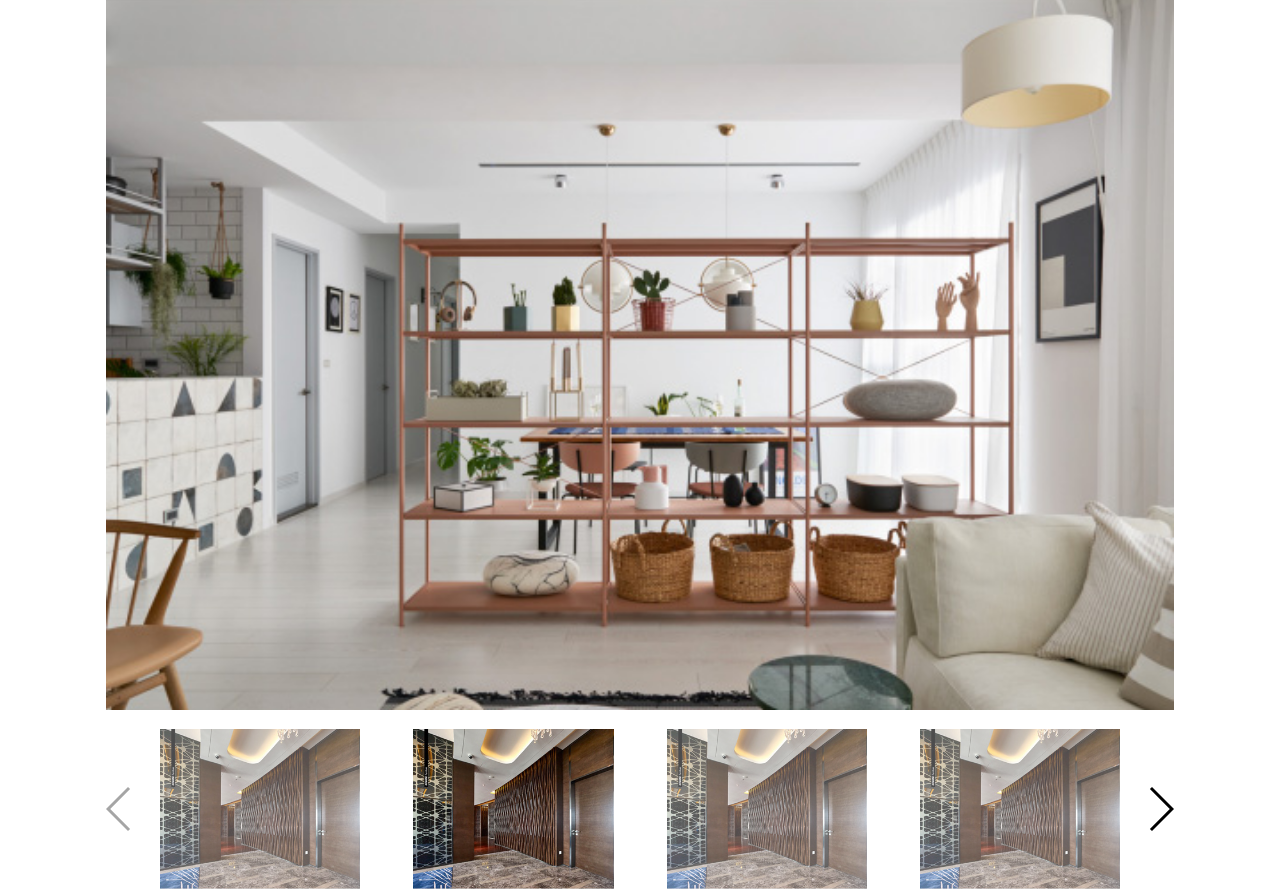
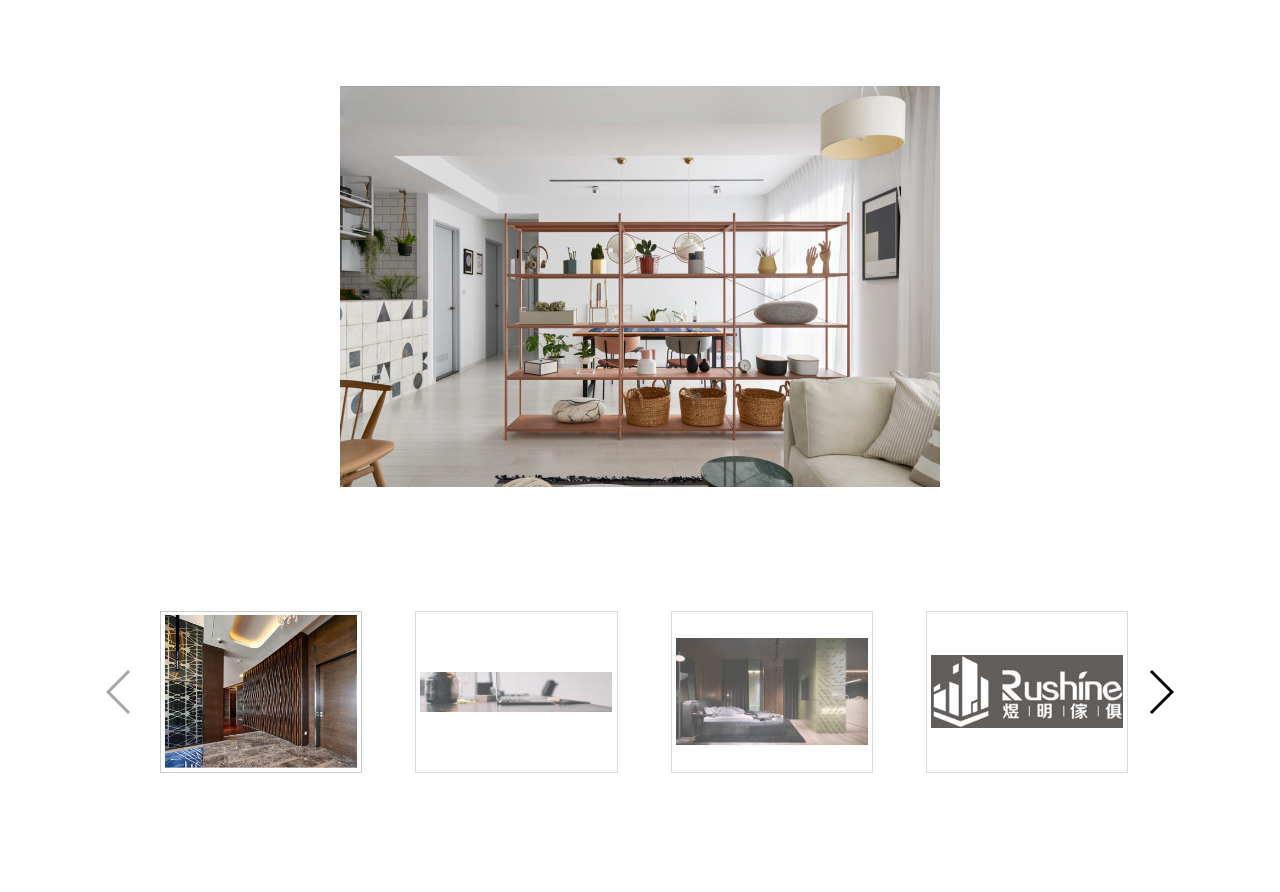
Before and after one commit to GarryDeng/two-furniture, a plain HTML site: page product-details.html in a window 1280 px wide. Shown: the part 675-1567 px from the top of the page. Drawn offline with Linux system fonts and the light colour scheme.

Commit message:
详情页的图片适应与切换效果

```diff
--- a/css/product.less
+++ b/css/product.less
@@ -172,10 +172,17 @@
     .details-content{
         position: relative;
         padding-bottom: 50px;
+        height: 4.5rem;
+        .swiper-slide{
+            text-align: center;
+            line-height: 4.5rem;
+        }
         img{
-            width: 100%;
-            display: block;
+            max-width: 100%;
+            display: inline-block;
             // display: none;
+            max-height: 100%;
+            vertical-align: middle;
         }
     }
     .swiper-container{
@@ -185,7 +192,7 @@
         &::after,&::before{
             content: "";
             display: blcok;
-            width: 54px;
+            width: 40px;
             background: #FFF;
             position: absolute;
             top: 0;
@@ -201,14 +208,20 @@
         .swiper-slide{
             width: 200px;
             height: 160px;
+            line-height: 160px;
             opacity: .7;
             cursor: pointer;
+            border: 1px solid #ccc;
+            text-align: center;
+            font-size: 0;
             &.active{
                 opacity: 1;
             }
             img{
-                width: 100%;
-                height: 100%;
+                max-width: 96%;
+                max-height: 96%;
+                display: inline-block;
+                vertical-align: middle;
             }
         }
         .swiper-button-prev, .swiper-container-rtl .swiper-button-next{
@@ -228,6 +241,11 @@
         .product-content-list {
             width: 1068px;
             padding-top: 18px;
+        }
+    }
+    .product-details-date{
+        .details-content{
+            padding-bottom: 38px;
         }
     }
 }
@@ -267,6 +285,7 @@
         padding: 0 50px;
         .swiper-slide {
             width: 181px;
+            line-height: 144px;
             height: 144px;
         }
     }
@@ -318,6 +337,7 @@
         .swiper-slide {
             width: 139.5px;
             height: 110.9px;
+            line-height: 110.9px;
         }
     }
 }
@@ -417,6 +437,7 @@
             .swiper-slide{
                 width: 160/75rem;
                 height: 128/75rem;
+                line-height: 128/75rem;
             }
             &::after,&::before{
                 display: none;
--- a/product-details.html
+++ b/product-details.html
@@ -109,44 +109,46 @@
                                 <img src="./images/product-details.jpg" alt="1">
                             </div>
                             <div class="swiper-slide">
-                                <img src="./images/product-details.jpg" alt="2">
+                                <img src="./images/relation-banner.jpg" alt="2">
                             </div>
                             <div class="swiper-slide">
-                                <img src="./images/product-details.jpg" alt="3">
+                                <img src="./images/index-bed.jpg" alt="3">
                             </div>
                             <div class="swiper-slide">
-                                <img src="./images/product-details.jpg" alt="4">
+                                <img src="./images/logo.jpg" alt="4">
                             </div>
                             <div class="swiper-slide">
                                 <img src="./images/product-details.jpg" alt="5">
                             </div>
                             <div class="swiper-slide">
-                                <img src="./images/product-details.jpg" alt="6">
+                                <img src="./images/about-banner.jpg" alt="6">
                             </div>
                         </div>
+                        <!-- <div class="swiper-button-prev swiper-button-black"></div>
+                        <div class="swiper-button-next swiper-button-black"></div> -->
                     </div>
                 </div>
                 <!-- 下方滚动栏start -->
                 <div class="swiper-container">
                     <div class="swiper-wrapper">
-                        <div class="swiper-slide">
+                        <div class="swiper-slide active">
                             <img src="./images/block-list.jpg" alt="">
                         </div>
                         <!-- active为选中状态 -->
-                        <div class="swiper-slide active">
-                            <img src="./images/block-list.jpg" alt="">
+                        <div class="swiper-slide">
+                            <img src="./images/relation-banner.jpg" alt="">
+                        </div>
+                        <div class="swiper-slide">
+                            <img src="./images/index-bed.jpg" alt="">
+                        </div>
+                        <div class="swiper-slide">
+                            <img src="./images/logo.jpg" alt="">
                         </div>
                         <div class="swiper-slide">
                             <img src="./images/block-list.jpg" alt="">
                         </div>
                         <div class="swiper-slide">
-                            <img src="./images/block-list.jpg" alt="">
-                        </div>
-                        <div class="swiper-slide">
-                            <img src="./images/block-list.jpg" alt="">
-                        </div>
-                        <div class="swiper-slide">
-                            <img src="./images/block-list.jpg" alt="">
+                            <img src="./images/about-banner.jpg" alt="">
                         </div>
                     </div>
                     <div class="swiper-button-prev swiper-button-black"></div>
@@ -157,7 +159,6 @@
                     var imgRight = 53;
                     if(document.documentElement.clientWidth <=1180) imgRight = 18;
                     if(document.documentElement.clientWidth <=950) imgRight = 10;
-                    // if(document.documentElement.clientWidth <=750) imgRight = 18/75+'rem';
                     var mySwiper = new Swiper('.swiper-container', {
                         slidesPerView: 4,
                         spaceBetween: imgRight,
@@ -168,13 +169,36 @@
                     });
                      var myContent = new Swiper('.details-content', {
                         simulateTouch: false,//禁止鼠标模拟
+                        // navigation: {
+                        //      nextEl: '.swiper-button-next',
+                        //      prevEl: '.swiper-button-prev',
+                        // },
                     });
                     myContent.slideTo($('.swiper-container .active').index());
                     $('.swiper-container .swiper-slide').on('click',function(){
                         $(this).addClass('active').siblings('.swiper-slide').removeClass('active');
                         var IndexLingth = $('.swiper-container .active').index();
                         myContent.slideTo(IndexLingth);
-                        // $('.details-content').find('img').eq(IndexLingth).show(0).siblings('img').hide(0);
+                    });
+                    $(".product-details-date .swiper-container .swiper-button-next").on('click',function(){
+                        var IndexLingth = $('.swiper-container .active').index() + 1;
+                        myContent.slideTo(IndexLingth);
+                        $('.product-details-date .swiper-container .swiper-slide').eq(IndexLingth).addClass('active').siblings('.swiper-slide').removeClass('active');
+                    });
+                    $(".product-details-date .swiper-container .swiper-button-prev").on('click', function () {
+                        var IndexLingth = $('.swiper-container .active').index() - 1;
+                        myContent.slideTo(IndexLingth);
+                        $('.product-details-date .swiper-container .swiper-slide').eq(IndexLingth).addClass('active').siblings('.swiper-slide').removeClass('active');
+                    })
+                    $(".product-details-date .details-content .swiper-button-next").on('click', function () {
+                        var IndexLingth = $('.swiper-container .active').index() + 1;
+                        mySwiper.slideTo(IndexLingth);
+                        $('.product-details-date .swiper-container .swiper-slide').eq(IndexLingth).addClass('active').siblings('.swiper-slide').removeClass('active');
+                    });
+                    $(".product-details-date .details-content .swiper-button-prev").on('click', function () {
+                        var IndexLingth = $('.swiper-container .active').index() - 1;
+                        mySwiper.slideTo(IndexLingth);
+                        $('.product-details-date .swiper-container .swiper-slide').eq(IndexLingth).addClass('active').siblings('.swiper-slide').removeClass('active');
                     })
 
                 </script>
```
Also changed, not shown: case-details.html (+21 -3 lines), css/product.css, css/swiper.min.css.
